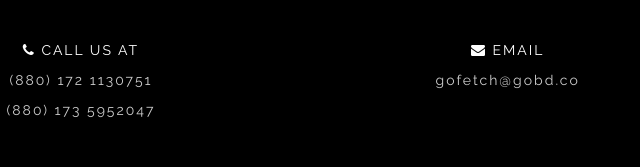
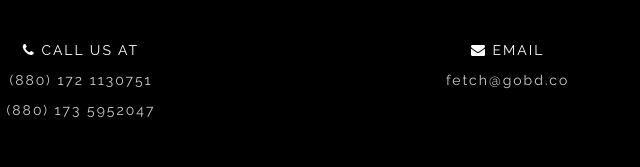
Before and after one commit to NerdCats/landingpage, a website: page dist/index.html in a window 1280 px wide. Shown: the part 1180-1347 px from the top of the page, 559-1199 px from the left. Drawn offline with Linux system fonts and the light colour scheme.

Commit message:
email address changed

```diff
--- a/dist/index.html
+++ b/dist/index.html
@@ -73,7 +73,7 @@
 						<span>EMAIL</span>
 					</span>
 					<div class="contact-content-div">
-						<p>gofetch@gobd.co</p>
+						<p>fetch@gobd.co</p>
 					</div>
 				</div>
 			</div>
```
Also changed, not shown: dist/content/favicon.png (added).
